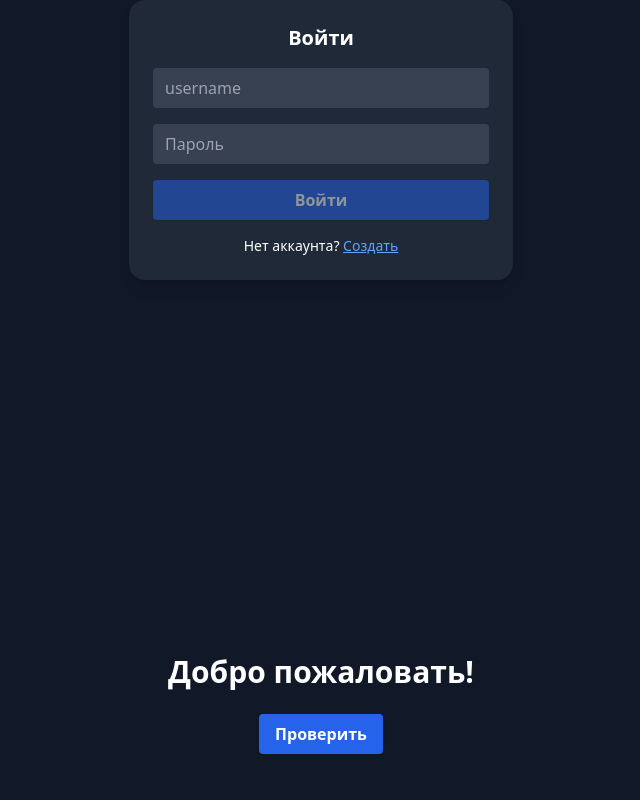
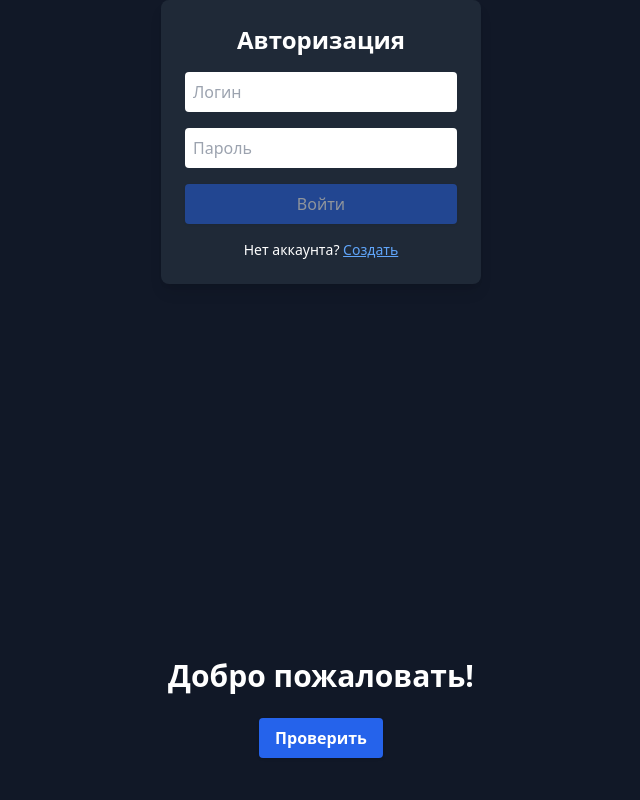
Before and after one commit to Dielectric-i/Pet_1, a React (Vite) app in the folder frontend/: page / in a window 1280 px wide. Shown: the top 800 px of the page, without its empty margins (319-959 px from the left). Built offline with nearby package versions, Linux system fonts and the light colour scheme; no server answers.

Commit message:
frontend: refactor auth and api

```diff
--- a/frontend/src/App.tsx
+++ b/frontend/src/App.tsx
@@ -1,18 +1,10 @@
-import { AuthProvider, useAuth } from './AuthContext';
-import ButtonCheck from './ButtonCheck';
-import LoginForm from './LoginForm';
+import React from "react";
+import { AuthProvider, useAuth } from "./AuthContext";
+import ButtonCheck from "./ButtonCheck";
+import LoginForm from "./LoginForm";
 
-function Inner() {
+const Greeting: React.FC = () => {
   const { user, logout } = useAuth();
-
-   if (!user) {
-    return (
-      <div className="min-h-screen flex flex-col items-center justify-center bg-gray-900 text-white gap-6">
-        <LoginForm />
-        <ButtonCheck />
-      </div>
-    );
-  }
   return (
     <div className="min-h-screen flex flex-col items-center justify-center bg-gray-900 text-white gap-6">
       <h1 className="text-3xl font-bold">Привет, {user}!</h1>
@@ -24,6 +16,19 @@ function Inner() {
       </button>
     </div>
   );
+};
+
+function Inner() {
+  const { user } = useAuth();
+  if (!user) {
+    return (
+      <div className="min-h-screen flex flex-col items-center justify-center bg-gray-900 text-white gap-6">
+        <LoginForm />
+        <ButtonCheck />
+      </div>
+    );
+  }
+  return <Greeting />;
 }
 
 export default function App() {
--- a/frontend/src/AuthContext.tsx
+++ b/frontend/src/AuthContext.tsx
@@ -1,90 +1,106 @@
-import { createContext, useContext, useEffect, useState } from 'react';
-import {jwtDecode} from 'jwt-decode';
+import React, { createContext, useContext, useMemo, useState } from "react";
+import { jwtDecode } from "jwt-decode";
+import { request } from "./api";
 
+interface JwtPayload {
+  exp: number;
+  [key: string]: unknown; // allow arbitrary extra claims – future-proof
+}
 
-// Тип payload внутри JWT (расширяется по мере роста проекта)
-type JwtPayload = {
-  name: string;
-  exp: number;
-};
-
-type AuthContextValue = {
+interface AuthContextValue {
   user: string | null;
   token: string | null;
   login: (username: string, password: string) => Promise<boolean>;
   register: (username: string, password: string) => Promise<boolean>;
   logout: () => void;
-};
+}
 
 const AuthContext = createContext<AuthContextValue | undefined>(undefined);
 
-export const AuthProvider = ({ children }: { children: React.ReactNode }) => {
-  const [token, setToken] = useState<string | null>(null);
-  const [user, setUser] = useState<string | null>(null);
+export const AuthProvider: React.FC<React.PropsWithChildren> = ({ children }) => {
+  // --- helpers --------------------------------------------------------------
+  const extractName = (payload: Record<string, unknown>): string | null => {
+    return (
+      (payload["name"] as string) ||
+      (payload["unique_name"] as string) ||
+      (payload["username"] as string) ||
+      (payload["sub"] as string) ||
+      null
+    );
+  };
 
-  // при первой загрузке читаем token из localStorage
-  useEffect(() => {
-    const saved = localStorage.getItem('token');
-    if (saved) {
+  const [token, setToken] = useState<string | null>(() => {
+    return localStorage.getItem("token");
+  });
+
+  const [user, setUser] = useState<string | null>(() => {
+    const saved = localStorage.getItem("token");
+    if (!saved) return null;
     try {
       const decoded = jwtDecode<JwtPayload>(saved);
-        if (decoded.exp * 1000 > Date.now()) {
-          setToken(saved);
-          setUser(decoded.name);
-        } else {
-          localStorage.removeItem('token');
+      if (decoded.exp * 1000 < Date.now()) {
+        // token expired – clean up
+        localStorage.removeItem("token");
+        return null;
       }
+      return extractName(decoded as Record<string, unknown>);
     } catch {
-        localStorage.removeItem('token');
+      return null;
     }
-    }
-  }, []);
+  });
 
-  const login = async (username: string, password: string) => {
-    const res = await fetch(`/auth/login`,
-    {
-      method: 'POST',
-      headers: { 'Content-Type': 'application/json' },
+  const persist = (newToken: string) => {
+    localStorage.setItem("token", newToken);
+    setToken(newToken);
+    const decoded = jwtDecode<JwtPayload>(newToken);
+    setUser(extractName(decoded as Record<string, unknown>));
+  };
+
+  // --- API ------------------------------------------------------------------
+  const login = async (username: string, password: string): Promise<boolean> => {
+    try {
+      const data = await request<{ token: string }>("/auth/login", {
+        method: "POST",
         body: JSON.stringify({ username, password }),
       });
-
-    if (!res.ok) return false;
-
-    const data = await res.json();
-    if (!data.token) return false;
-
-    localStorage.setItem('token', data.token);
-    const decoded = jwtDecode<JwtPayload>(data.token);
-    setToken(data.token);
-    setUser(decoded.name);
+      persist(data.token);
       return true;
+    } catch {
+      return false;
+    }
   };
 
-  const register = async (username: string, password: string) => {
-    const res = await fetch(`/auth/register`, {
-      method: 'POST',
-      headers: { 'Content-Type': 'application/json' },
+  const register = async (
+    username: string,
+    password: string
+  ): Promise<boolean> => {
+    try {
+      await request("/auth/register", {
+        method: "POST",
         body: JSON.stringify({ username, password }),
       });
-
-    return res.ok;
+      return await login(username, password); // auto-login after sign-up
+    } catch {
+      return false;
+    }
   };
 
   const logout = () => {
-    localStorage.removeItem('token');
+    localStorage.removeItem("token");
     setToken(null);
     setUser(null);
   };
 
-  return (
-    <AuthContext.Provider value={{ token, user, login, register, logout }}>
-      {children}
-    </AuthContext.Provider>
+  const value = useMemo<AuthContextValue>(
+    () => ({ token, user, login, register, logout }),
+    [token, user]
   );
+
+  return <AuthContext.Provider value={value}>{children}</AuthContext.Provider>;
 };
 
-export const useAuth = () => {
+export const useAuth = (): AuthContextValue => {
   const ctx = useContext(AuthContext);
-  if (!ctx) throw new Error('useAuth must be used inside <AuthProvider>');
+  if (!ctx) throw new Error("useAuth must be used within <AuthProvider>");
   return ctx;
 };
--- a/frontend/src/LoginForm.tsx
+++ b/frontend/src/LoginForm.tsx
@@ -1,20 +1,20 @@
-import { useState } from 'react';
-import { useAuth } from './AuthContext';
+import React, { useState } from "react";
+import { useAuth } from "./AuthContext";
 
 const MIN_LEN = 4;
 
 export default function LoginForm() {
   const { login, register } = useAuth();
-  const [mode, setMode] = useState<'login' | 'register'>('login');
-  const [username, setUsername] = useState('');
-  const [password, setPassword] = useState('');
+  const [mode, setMode] = useState<"login" | "register">("login");
+  const [username, setUsername] = useState("");
+  const [password, setPassword] = useState("");
   const [error, setError] = useState<string | null>(null);
   const [loading, setLoading] = useState(false);
 
   const isValid = username.length >= MIN_LEN && password.length >= MIN_LEN;
 
   const handleSubmit = async (e: React.FormEvent) => {
-    e.preventDefault();password
+    e.preventDefault();
     if (!isValid) {
       setError(`Минимум ${MIN_LEN} символа`);
       return;
@@ -22,19 +22,14 @@ export default function LoginForm() {
     setLoading(true);
     setError(null);
 
-    let ok = false;
-    if (mode === 'login') {
-      ok = await login(username, password);
-    } else {
-      const registered = await register(username, password);
-      if (registered) ok = await login(username, password);
-    }
+    const ok =
+      mode === "login"
+        ? await login(username, password)
+        : await register(username, password);
 
     if (!ok) {
       setError(
-        mode === 'login'
-          ? 'Неверный логин или пароль'
-          : 'Не удалось зарегистрировать'
+        mode === "login" ? "Неверный логин или пароль" : "Не удалось зарегистрировать"
       );
     }
     setLoading(false);
@@ -43,54 +38,44 @@ export default function LoginForm() {
   return (
     <form
       onSubmit={handleSubmit}
-      className="w-full max-w-sm bg-gray-800 p-6 rounded-2xl shadow-lg flex flex-col gap-4"
+      className="w-full max-w-xs bg-gray-800 p-6 rounded-lg shadow-lg flex flex-col gap-4"
     >
-      <h2 className="text-xl font-semibold text-center">
-        {mode === 'login' ? 'Войти' : 'Создать аккаунт'}
+      <h2 className="text-2xl font-bold text-center">
+        {mode === "login" ? "Авторизация" : "Регистрация"}
       </h2>
 
+      {error && <p className="text-red-400 text-center">{error}</p>}
+
       <input
-        className="px-3 py-2 rounded bg-gray-700 outline-none focus:ring-2 focus:ring-blue-500"
-        placeholder="username"
         value={username}
         onChange={(e) => setUsername(e.target.value)}
+        placeholder="Логин"
+        className="p-2 rounded text-black"
       />
       <input
-        className="px-3 py-2 rounded bg-gray-700 outline-none focus:ring-2 focus:ring-blue-500"
         type="password"
-        placeholder="Пароль"
         value={password}
         onChange={(e) => setPassword(e.target.value)}
+        placeholder="Пароль"
+        className="p-2 rounded text-black"
       />
 
-      {error && (
-        <p className="text-sm text-red-500 text-center whitespace-pre-line">
-          {error}
-        </p>
-      )}
-
       <button
-        className="bg-blue-600 hover:bg-blue-700 disabled:opacity-50 text-white font-semibold py-2 px-4 rounded shadow"
         type="submit"
         disabled={!isValid || loading}
+        className="bg-blue-600 hover:bg-blue-700 disabled:opacity-50 px-4 py-2 rounded shadow"
       >
-        {loading
-          ? '...'
-          : mode === 'login'
-          ? 'Войти'
-          : 'Зарегистрироваться'}
+        {loading ? "…" : mode === "login" ? "Войти" : "Создать аккаунт"}
       </button>
 
       <p className="text-sm text-center">
-        {mode === 'login' ? 'Нет аккаунта? ' : 'Уже есть аккаунт? '}
+        {mode === "login" ? "Нет аккаунта? " : "Уже есть аккаунт? "}
         <button
           type="button"
           className="text-blue-400 underline"
-          onClick={() =>
-            setMode(mode === 'login' ? 'register' : 'login')
-          }
+          onClick={() => setMode(mode === "login" ? "register" : "login")}
         >
-          {mode === 'login' ? 'Создать' : 'Войти'}
+          {mode === "login" ? "Создать" : "Войти"}
         </button>
       </p>
     </form>
--- /dev/null
+++ b/frontend/src/api.ts
@@ -0,0 +1,19 @@
+export const API_BASE = import.meta.env.VITE_API_BASE ?? "";
+
+export async function request<T>(
+  url: string,
+  options: RequestInit = {}
+): Promise<T> {
+  const res = await fetch(`${API_BASE}${url}`, {
+    ...options,
+    headers: {
+      "Content-Type": "application/json",
+      ...options.headers,
+    },
+  });
+
+  if (!res.ok) {
+    throw new Error(res.statusText);
+  }
+  return (await res.json()) as T;
+}
```
Also changed, not shown: frontend/src/vite.config.ts (+11 -24 lines). Lines whose indentation alone changed are shown as unchanged.
